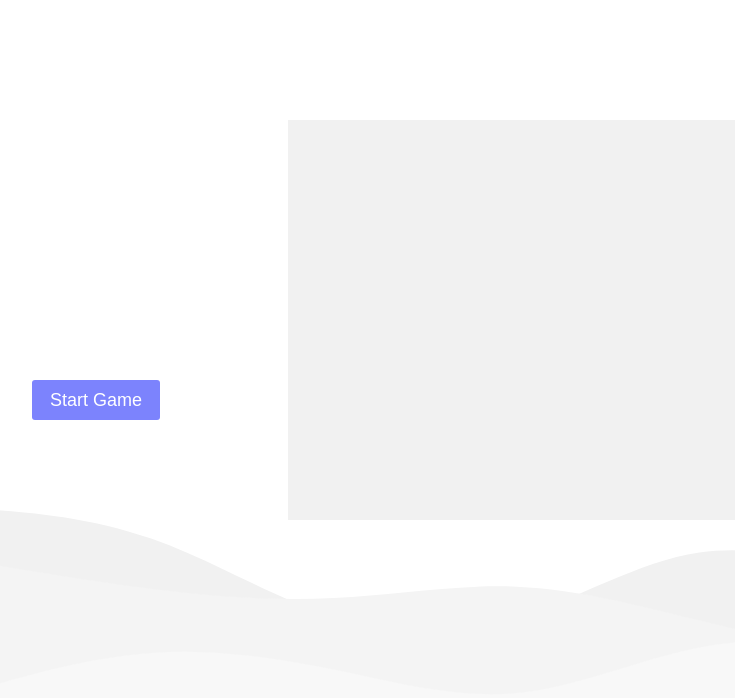
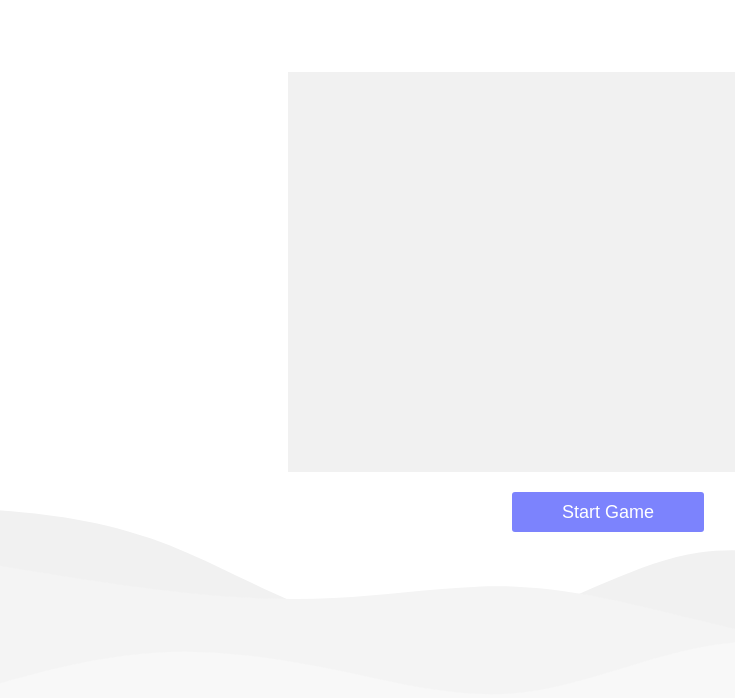
Before and after one commit to nirmalkar/tota_udd, a website built with Vite: page index.html in a window 1280 px wide. Shown: the whole page, without its empty margins (32-767 px from the left). Built offline with nearby package versions, Linux system fonts and the light colour scheme.

Commit message:
centered button and small layout change

```diff
--- a/scss/components.scss
+++ b/scss/components.scss
@@ -1,15 +1,16 @@
 .wrapper{
     .start_game{
-        width: 10%;
+        width: 15%;
         height: 5%;
         border: none;
         color: #fff;
         font-size: 1.8rem;
+        cursor: pointer;
         background: var(--color-primary);
         border-radius: 3px;
         position: absolute;
-        top: 50%;
-        left: 10%;
+        top: 64%;
+        left: 50%;
         transform: translate(-50%, -50%);
     }
     .start_game:hover{
--- a/scss/layout.scss
+++ b/scss/layout.scss
@@ -9,7 +9,7 @@ body {
     height: 50%;
     width: 50%;
     position: absolute;
-    top: 40%;
+    top: 34%;
     left: 50%;
     transform: translate(-50%, -50%);
     z-index: 99;
```
